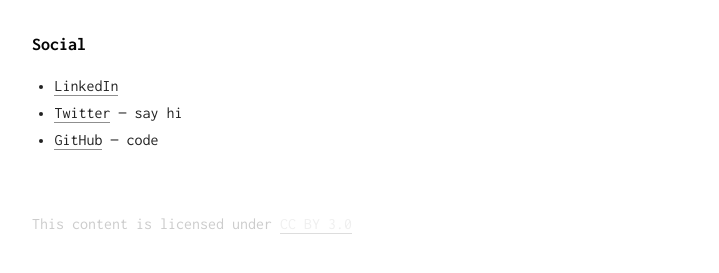
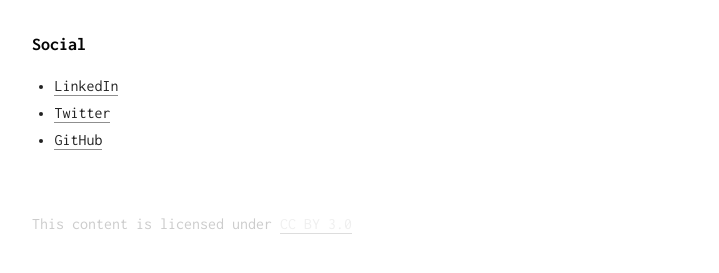
Before and after one commit to nemanjavlahovic/nemanjavlahovic.github.io, a Jekyll site: the page built from about/index.md, in a window 1280 px wide. Shown: the part 313-586 px from the top of the page, without its empty margins (280-999 px from the left). Built offline with Jekyll 4.4.1, drawn with Linux system fonts in a browser that asks for light colours.

Commit message:
Update about me section

```diff
--- a/about/index.md
+++ b/about/index.md
@@ -15,5 +15,5 @@
 ### Social
 
 - [LinkedIn](http://www.linkedin.com/in/nemanjavlahovic)
-- [Twitter](http://twitter.com/__nemanja) — say hi
-- [GitHub](https://github.com/nemanjavlahovic) — code
+- [Twitter](http://twitter.com/__nemanja)
+- [GitHub](https://github.com/nemanjavlahovic)
```
